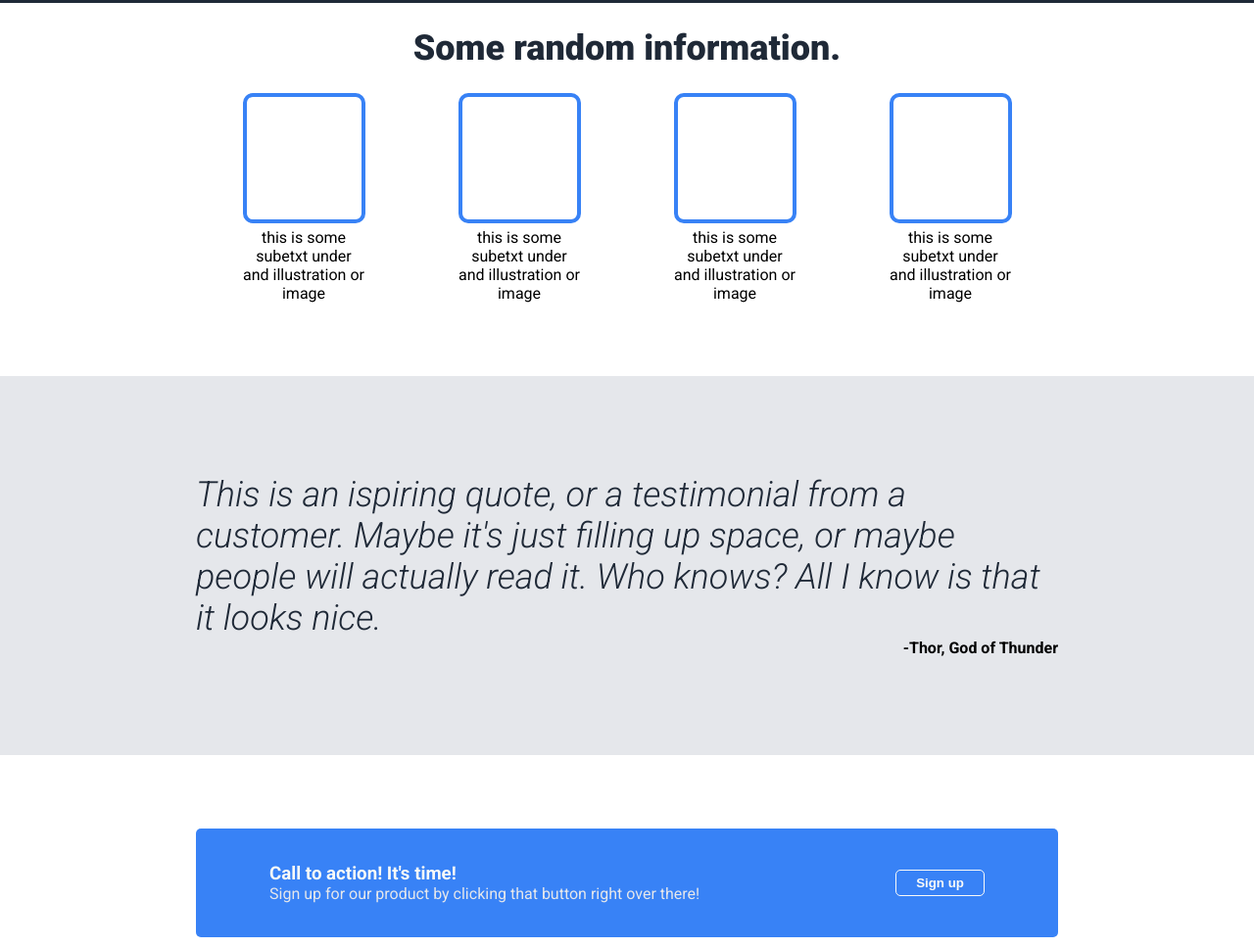
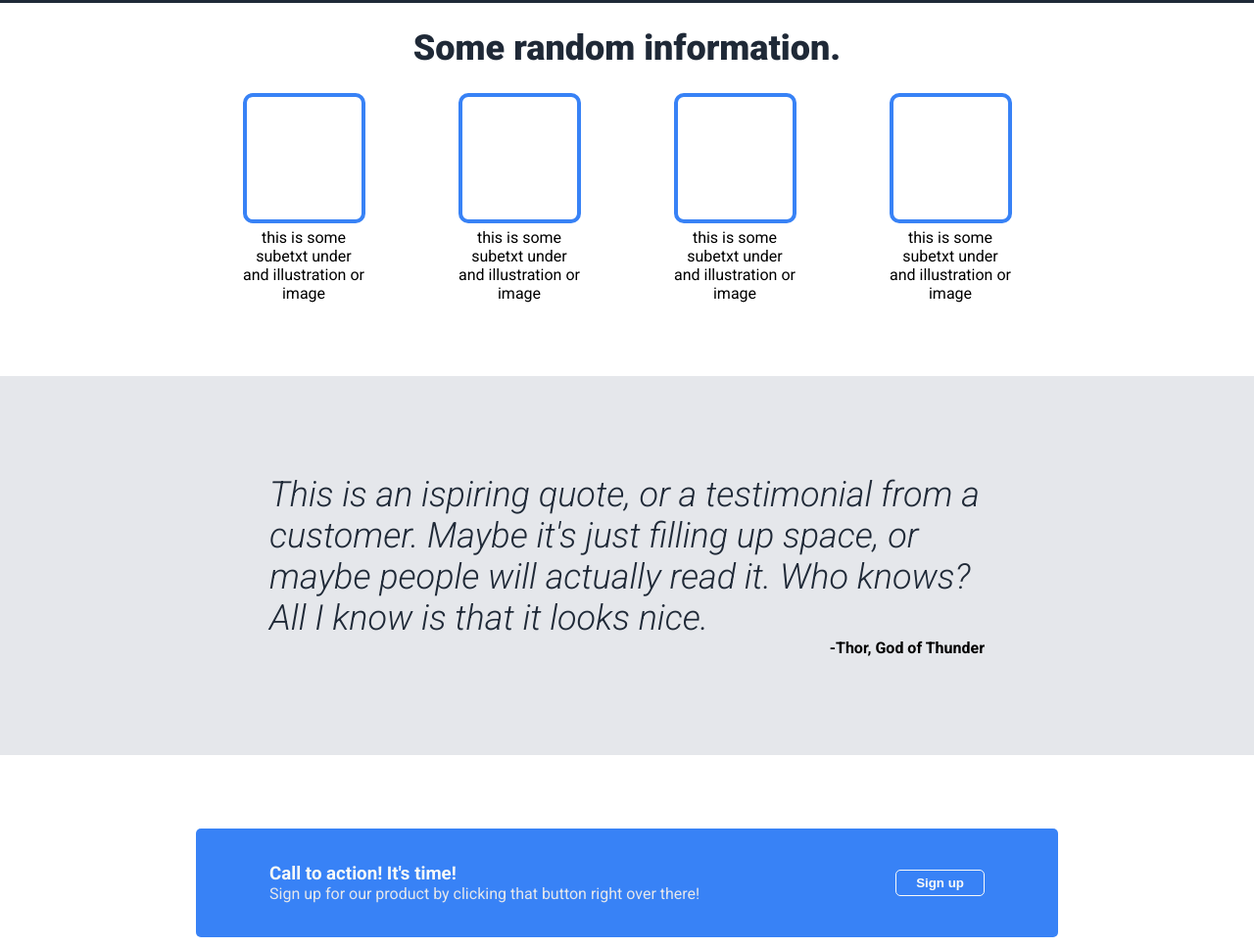
Before and after one commit to RoyalF4/odin-landing-page-v2, a plain HTML site: page index.html in a window 1280 px wide. Shown: the part 467-1435 px from the top of the page at 98% size. Drawn offline with Linux system fonts and the light colour scheme.

Commit message:
Fix the horizontal padding in the quote section
Increased the padding in the quote section.

```diff
--- a/styles.css
+++ b/styles.css
@@ -73,9 +73,8 @@ header {
   height: 125px;
 }
 
-/* TODO : fix quote left/right padding */
 .quote {
-  padding: 100px 200px;
+  padding: 100px 275px;
   background: var(--light-gray);
 }
 
```
